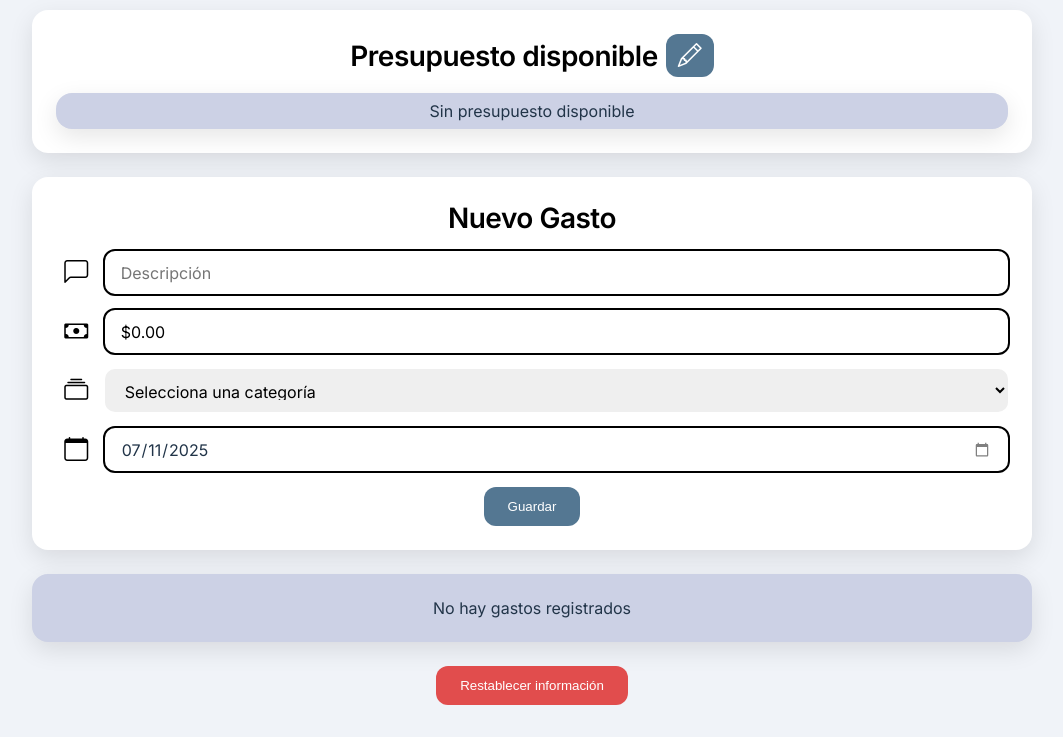
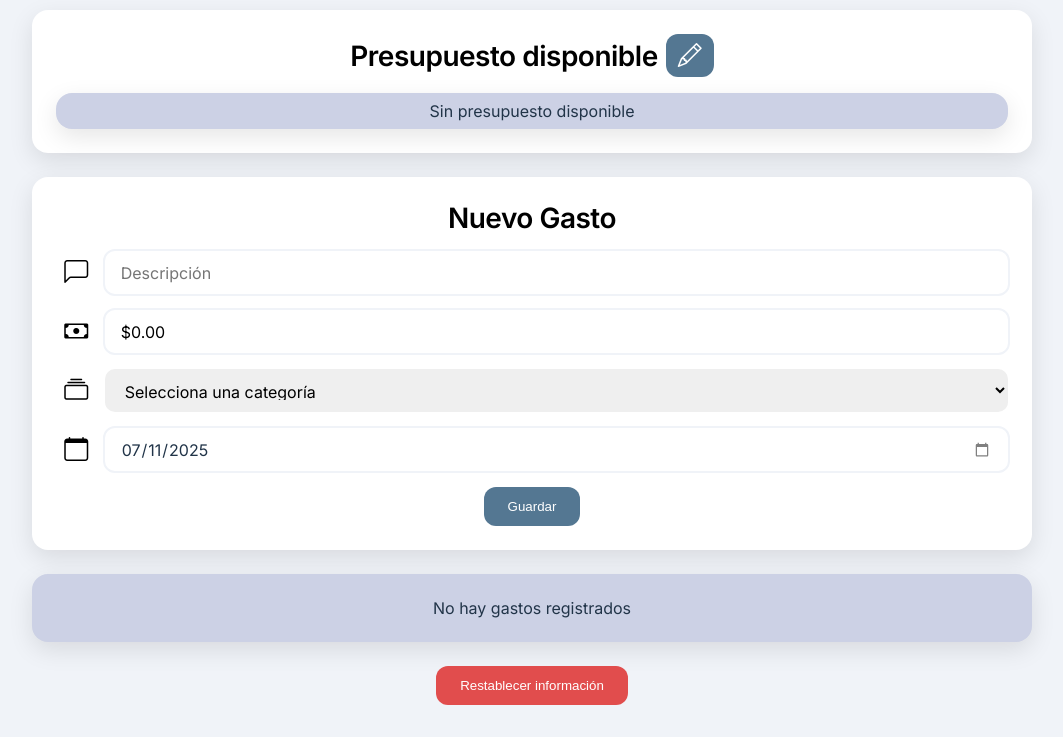
Before and after one commit to AlfonsoConejo/AlfonsoConejo.github.io, a plain HTML site: page index.html in a window 1280 px wide. Both pictures are taken after a click on the button 1099 px from the left and 56 px from the top of the page. Shown: the part 103-840 px from the top of the page, without its empty margins (108-1171 px from the left). Drawn offline with nearby package versions, Linux system fonts and the light colour scheme.

Commit message:
modified light mode form-elements outline color

```diff
--- a/styles.css
+++ b/styles.css
@@ -70,7 +70,7 @@
     --color-boton-modal-hover:#213448;
     --color-texto-boton-modal:#FFFFFF;
     --color-tarjeta-gastos:#ccd1e5;
-    --color-formulario-outline: #000;
+    --color-formulario-outline: #f0f3f8;
     --color-formulario-outline-focus:#547792;
     --color-formulario-focus:#ccd1e5;
     color: black;
```
